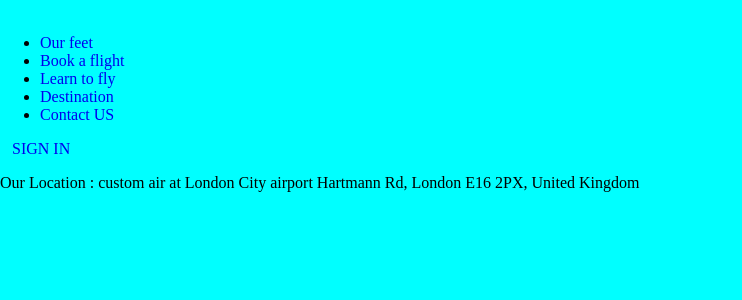
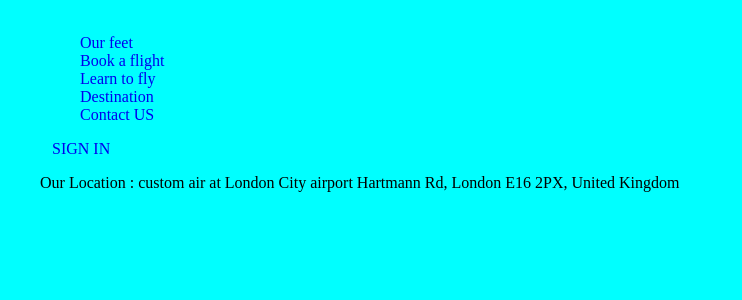
Before and after one commit to Sygix/CustomAir, a PHP site: page / in a window 1280 px wide. Shown: the top 300 px of the page, without its empty margins (0-742 px from the left). Run offline with PHP 8.4, Linux system fonts and the light colour scheme.

Commit message:
Change CSS files

```diff
--- a/css/footer.css
+++ b/css/footer.css
@@ -1,3 +1,5 @@
 footer{
-
+    margin: 0 auto 0 auto;
+    width: 1200px;
+    background-color: aqua;
 }
--- a/css/main.css
+++ b/css/main.css
@@ -1,8 +1,10 @@
 *{
     text-decoration: none;
+    list-style: none;
 }
 
 body{
     margin: 0 auto 0 auto;
+    width: 1200px;
     background-color: aqua;
 }
```
